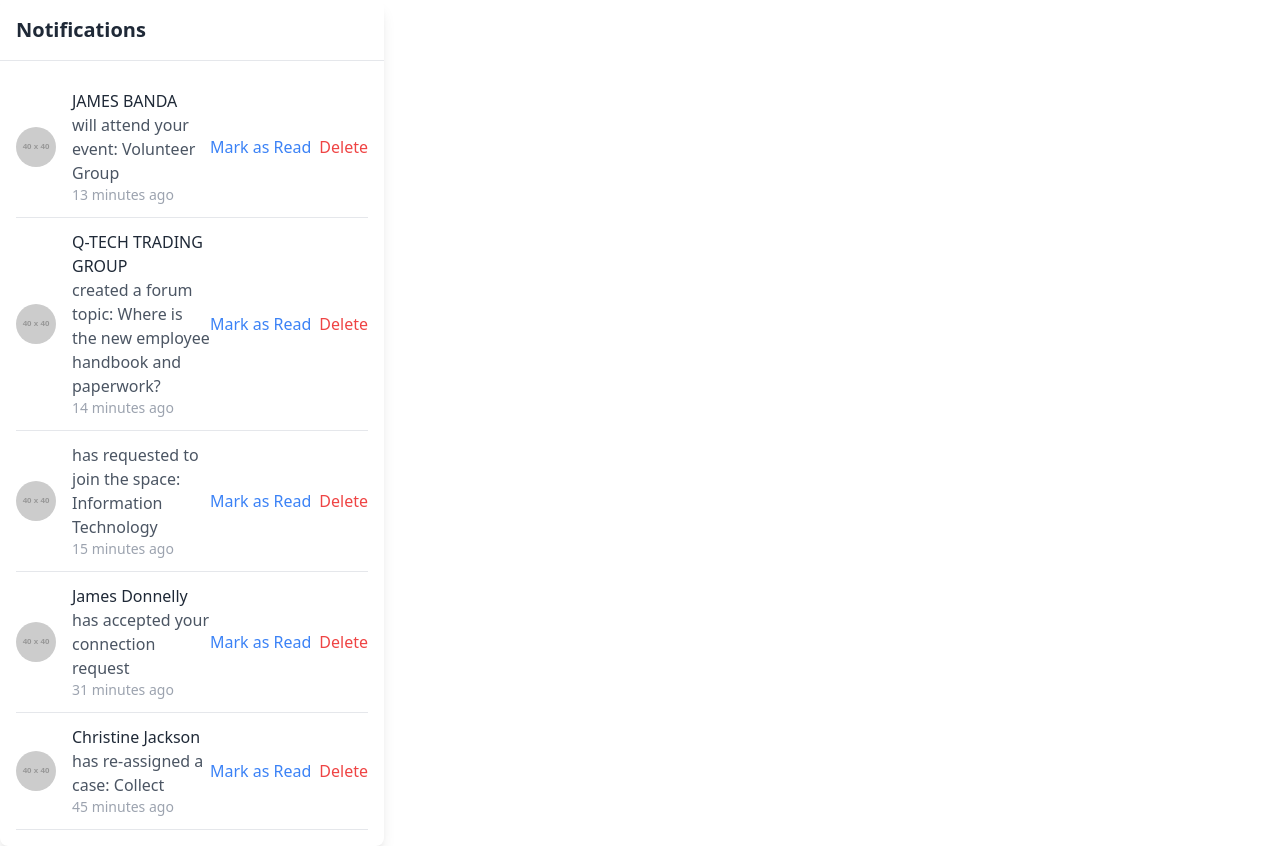
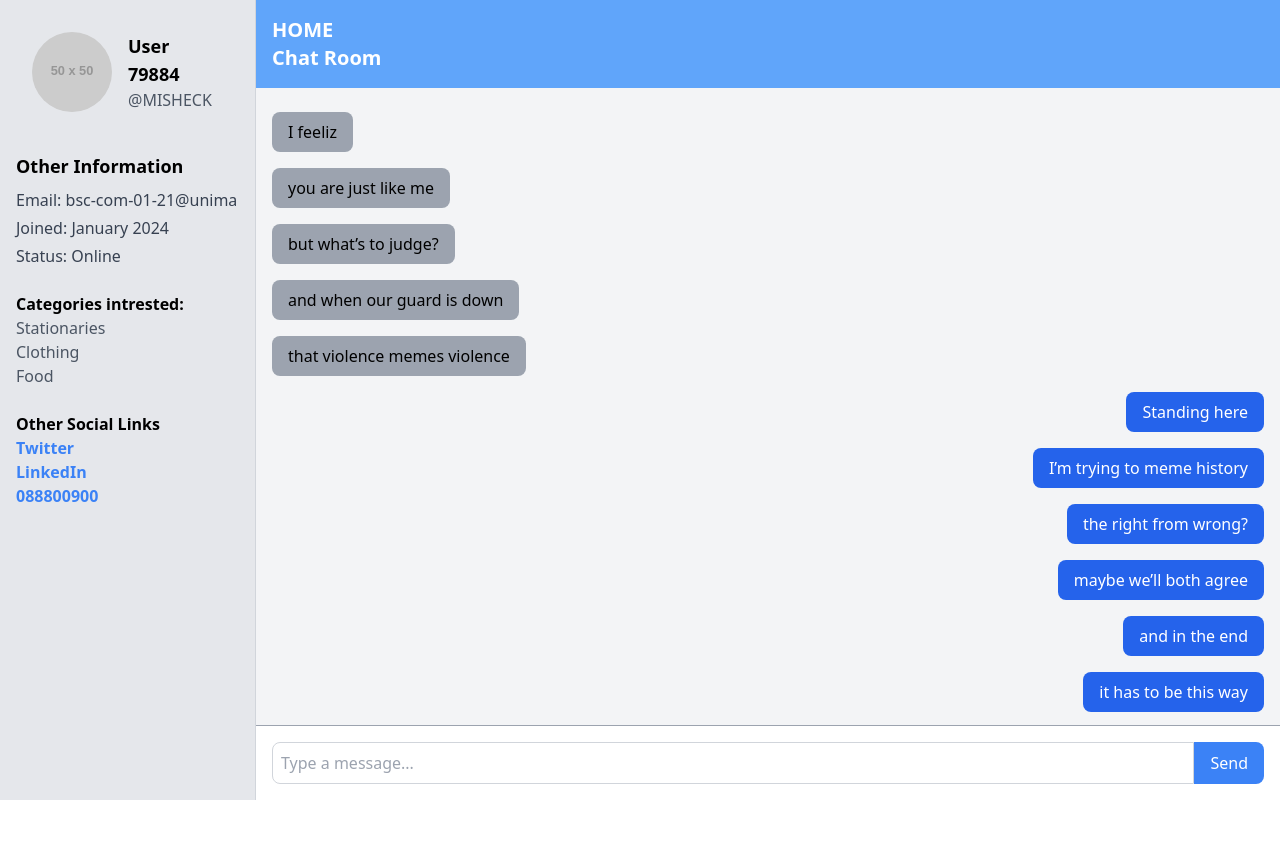
Before and after one commit to MsMalunguza/Group-4-project, a React (Create React App) app: page / in a window 1280 px wide. After the commit the page ends 800 px from the top, so only its background shows below. Built offline with nearby package versions, Linux system fonts and the light colour scheme.

Commit message:
chatrom phase 5

```diff
--- a/src/App.js
+++ b/src/App.js
@@ -14,8 +14,8 @@ function App() {
       {/*<SignUp></SignUp>*/}
       {/*<UserProfile></UserProfile> */}
       {/*<ChatRoom></ChatRoom> */}
-      {/* */}
-      <Notification></Notification>
+      {/* <Notification></Notification>*/}
+      <ChatRoom></ChatRoom>
     </div>
   );
 }
--- a/src/Components/chatroom.jsx
+++ b/src/Components/chatroom.jsx
@@ -23,6 +23,7 @@ const ChatRoom = () => {
       setNewMessage('');
     }
   };
+
 
   return (
     <div className="flex h-screen bg-gray-100">
```
